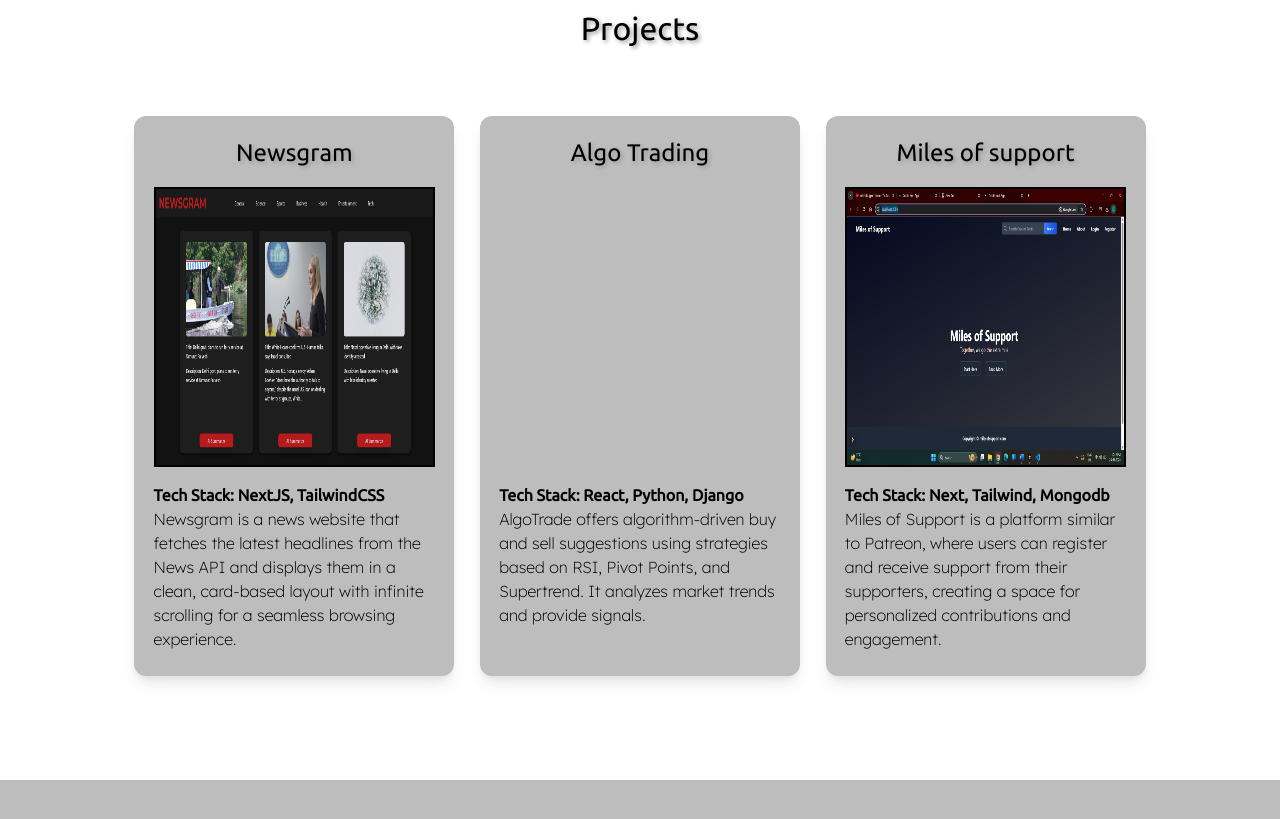
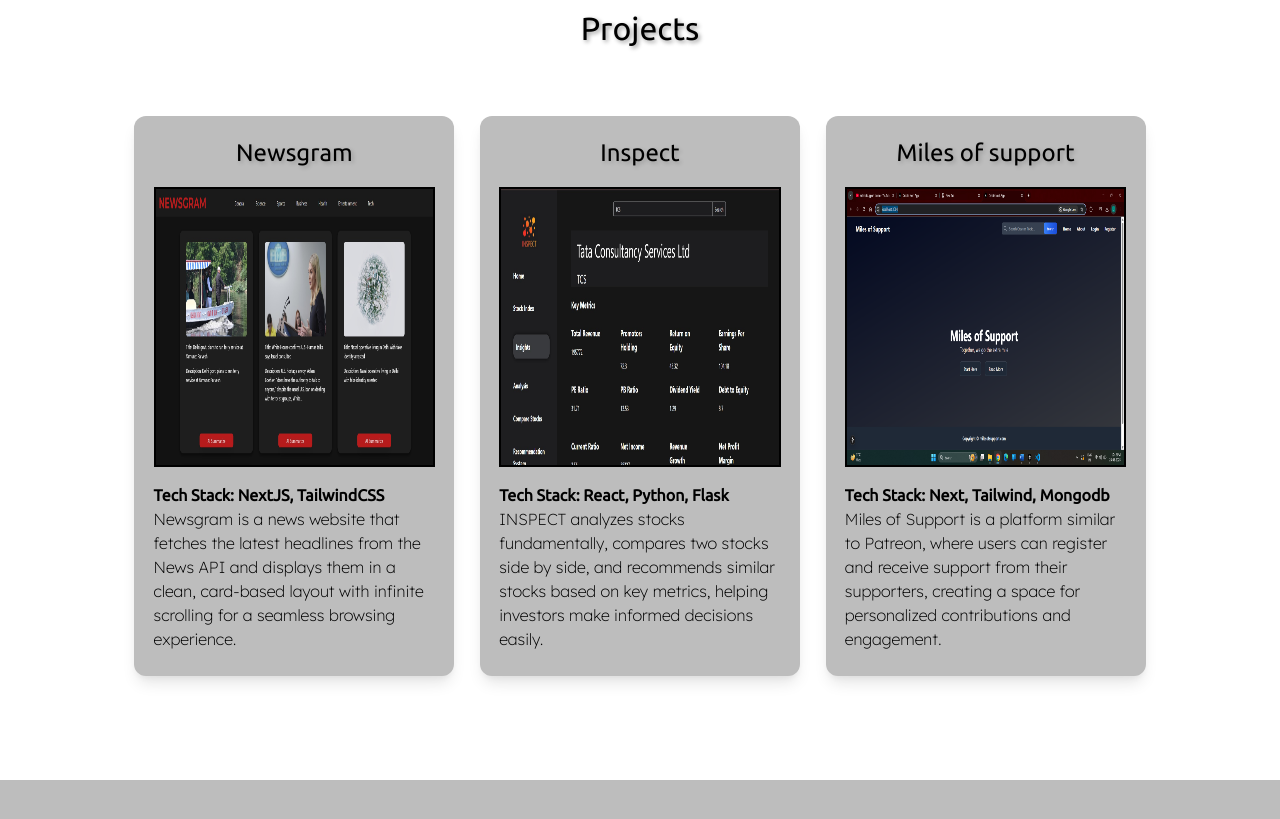
Before and after one commit to lokendra-cmd/personal-portfolio, a Next.js app: page / in a window 1280 px wide. Shown: the part 2740-3559 px from the top of the page. Built offline with nearby package versions, Linux system fonts and the light colour scheme.

Commit message:
update projects

```diff
--- a/app/components/Projects.js
+++ b/app/components/Projects.js
@@ -1,6 +1,7 @@
 import React, { useState } from 'react'
 import Image from 'next/image'
 import newsgram_demo from '@/app/Images/newsgram_demo.jpg'
+import inspect_demo from '@/app/Images/inspect_demo.jpg'
 import milesofsupport from '@/app/Images/milesofsupport.png'
 import { Lexend } from 'next/font/google'
 import VideoModal from './VideoModal'
@@ -38,18 +39,18 @@ const Projects = () => {
                 </div>
 
                 <div className="card ">
-                    <h2 >Algo Trading</h2>
+                    <h2 >Inspect</h2>
                     <div className="image">
-
+                    <Image src={inspect_demo} height={200} width={200} alt="Newsgram" className='projectImages' />
                     </div>
                     <div className="description">
-                        <h3>Tech Stack: React, Python, Django</h3>
-                        <p className={`${lexend.className}`}>AlgoTrade offers algorithm-driven buy and sell suggestions using strategies based on RSI, Pivot Points, and Supertrend. It analyzes market trends and provide signals.</p>
+                        <h3>Tech Stack: React, Python, Flask</h3>
+                        <p className={`${lexend.className}`}>INSPECT analyzes stocks fundamentally, compares two stocks side by side, and recommends similar stocks based on key metrics, helping investors make informed decisions easily. </p>
 
                     </div>
                     <div className="buttons ">
-                        <button href="#" className=" btn">Visit</button>
-                        <button href="#" className=" btn">GitHub</button>
+                        <button onClick={() => openVideoModal('HEEibYnZw_s')} className="btn">Watch Demo</button>
+                        <button onClick={() => window.open("https://github.com/yourusername/miles-of-support", "_blank")} className="btn">GitHub</button>
                     </div>
                 </div>
 
```
Also changed, not shown: app/Images/inspect_demo.jpg (added).
